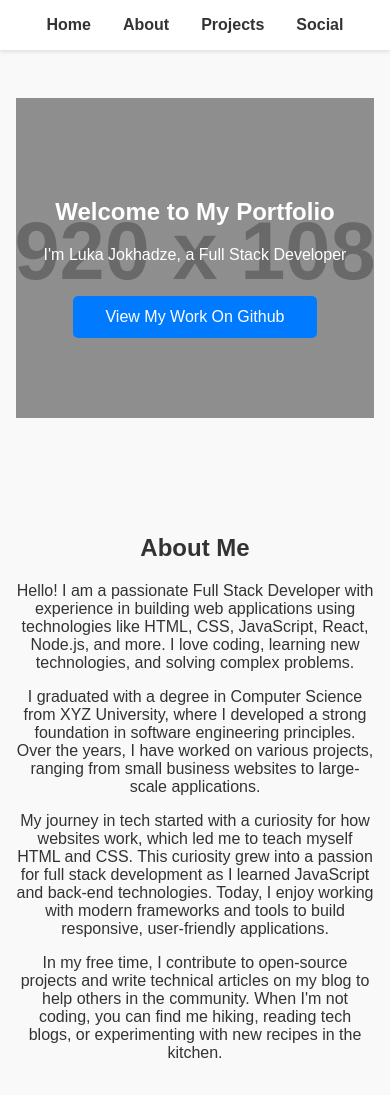
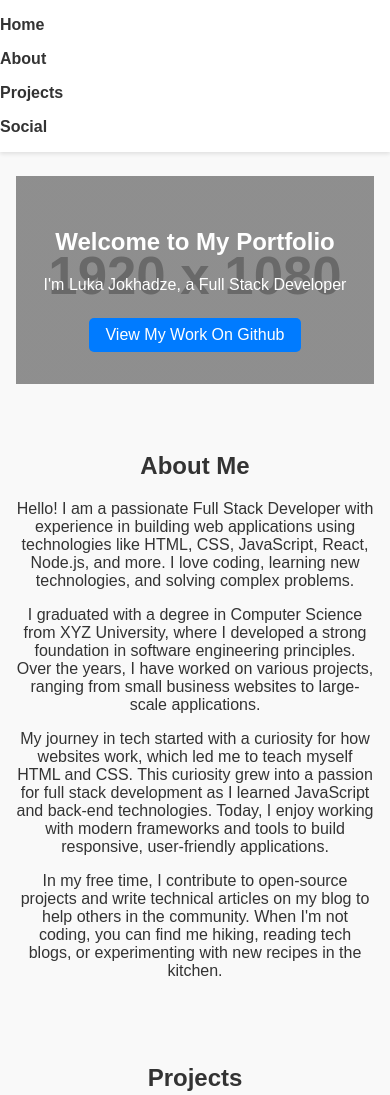
Before and after one commit to LukaJokha/Portfolio, a website: page index.html in a window 390 px wide. Shown: the top 1095 px of the page. Drawn offline with Linux system fonts and the light colour scheme; placeholder pictures from the web are drawn by us.

```diff
--- a/script.js
+++ b/script.js
@@ -0,0 +1 @@
+console.log("HELLO WORLD")
--- a/style.css
+++ b/style.css
@@ -155,3 +155,62 @@
 social-links a:hover {
     color: #0056b3;
 }
+
+/* Media queries for responsiveness */
+
+@media only screen and (max-width: 768px) {
+    header {
+        padding: 0.5rem 0;
+    }
+
+    nav li {
+        margin: 0 0.5rem;
+    }
+
+    .hero {
+        padding: 3rem 1rem;
+    }
+
+    .cta-button {
+        margin-top: 0.5rem;
+    }
+
+    section {
+        padding: 2rem 1rem;
+    }
+
+    .project {
+        width: calc(50% - 2rem);
+    }
+}
+
+@media only screen and (max-width: 576px) {
+    header {
+        padding: 0.5rem 0;
+    }
+
+    nav ul {
+        flex-direction: column;
+    }
+
+    nav li {
+        margin: 0.5rem 0;
+    }
+
+    .hero {
+        padding: 2rem 1rem;
+    }
+
+    .cta-button {
+        margin-top: 0.5rem;
+        padding: 0.5rem 1rem;
+    }
+
+    section {
+        padding: 1.5rem 1rem;
+    }
+
+    .project {
+        width: calc(100% - 2rem);
+    }
+}
```
Also changed, not shown: package.json (added, +12 -0 lines), 1 other file.
